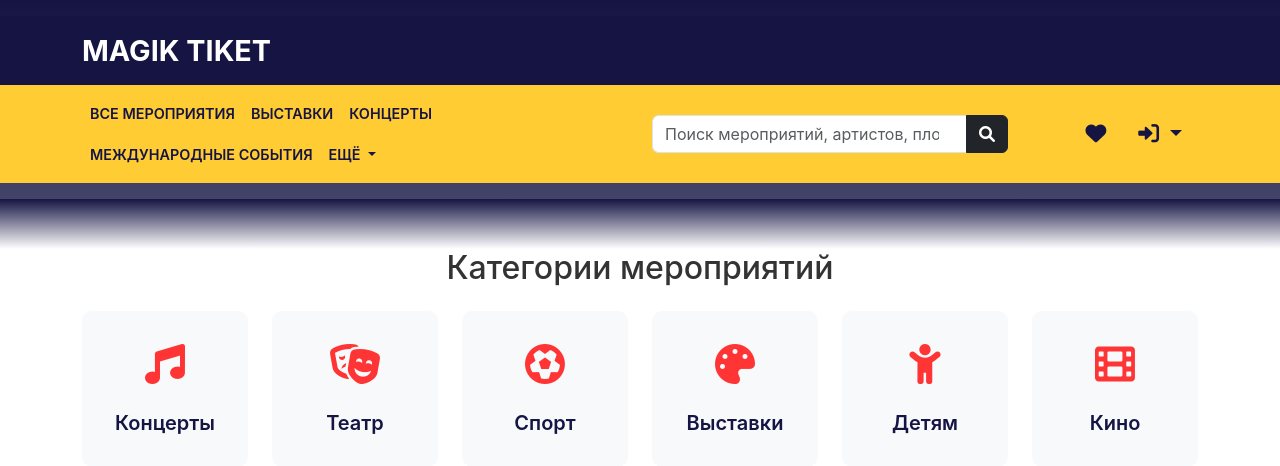
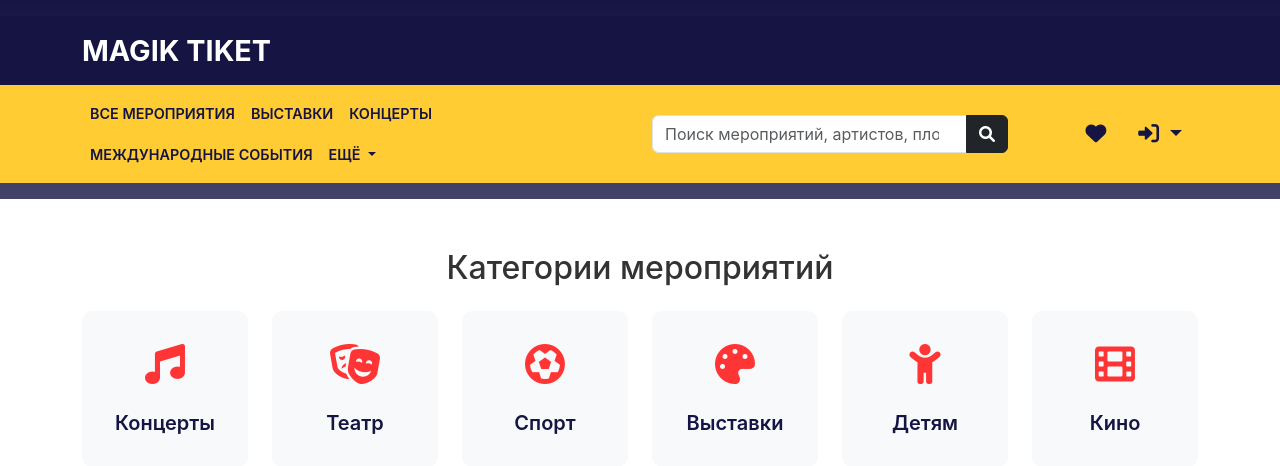
Before and after one commit to Officer88/tik_mak, a Flask app: page / in a window 1280 px wide. Shown: the top 466 px of the page. Run offline with Flask 3, Linux system fonts and the light colour scheme.

Commit message:
Assistant checkpoint: Удален градиент и проверены права администратора
Assistant generated file changes:
- static/css/style.css: Удаление градиентного перехода

---

User prompt:

убери вообще этот перехо,пусть там белое будет и почему я не могу зайти в админку?

Replit-Commit-Author: Assistant
Replit-Commit-Session-Id: 04b1508f-6c64-44b8-b093-2f9f120cbd1b

```diff
--- a/static/css/style.css
+++ b/static/css/style.css
@@ -199,14 +199,7 @@ body {
 }
 
 .site-header::after {
-    content: '';
-    position: absolute;
-    left: 0;
-    right: 0;
-    bottom: -50px;
-    height: 50px;
-    background: linear-gradient(to bottom, var(--dark-blue) 0%, #ffffff 100%);
-    z-index: 0;
+    display: none;
 }
 
 /* Category Section */
```
